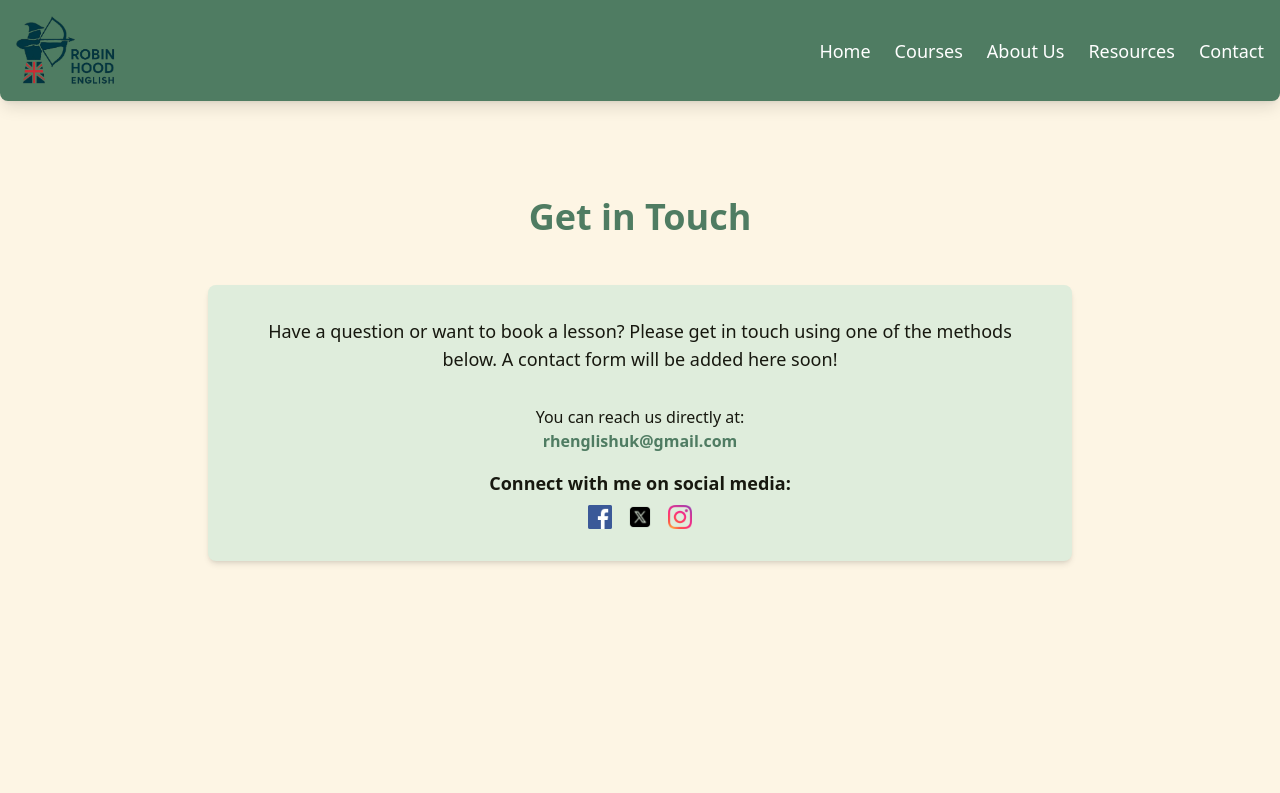
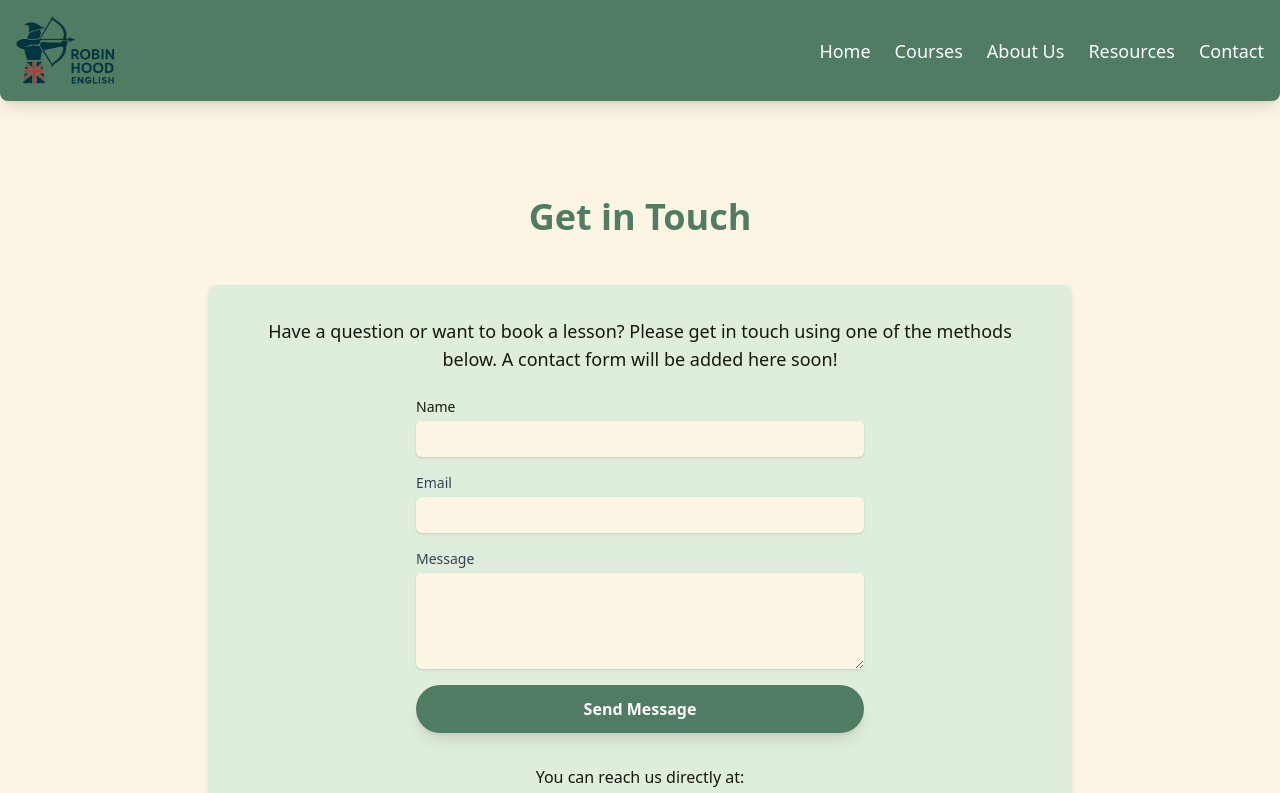
Before and after one commit to nathan-bark/rhenglish, a React (Vite) app: page /rhenglish/contact in a window 1280 px wide. Shown: the top 793 px of the page. Built offline with nearby package versions, Linux system fonts and the light colour scheme.

Commit message:
Added contact form and functionality

```diff
--- a/src/routes/ContactPage/ContactPage.component.jsx
+++ b/src/routes/ContactPage/ContactPage.component.jsx
@@ -1,4 +1,4 @@
-import React from "react";
+import React, { useState } from "react";
 
 import facebook from "../../assets/317727_facebook_social media_social_icon.png";
 import instagram from "../../assets/1298747_instagram_brand_logo_social media_icon.png";
@@ -7,11 +7,49 @@ import xLogo from "../../assets/icons8-x-100.png";
 import SocialIcon from "../../components/SocialIcon/SocialIcon.component.jsx";
 
 const ContactPage = () => {
+  const [formData, setFormData] = useState({
+    name: "",
+    email: "",
+    message: "",
+  });
+  const [status, setStatus] = useState("");
+
+  const handleChange = (e) => {
+    console.log(formData.name, formData.email, formData.message);
+
+    setFormData({ ...formData, [e.target.name]: e.target.value });
+  };
+
+  const handleSubmit = async (event) => {
+    event.preventDefault();
+    setStatus("Sending...");
+
+    const sheetsURL =
+      "https://script.google.com/macros/s/AKfycby-Ah3ZmKLxFgnKtz98BdGvupOqfWO3pOIMk3efxlkTHocmgEi28HJW5EmgY42giMRj/exec"; // Replace with your Google Sheets URL
+
+    try {
+       await fetch(sheetsURL, {
+        method: "POST",
+        mode: "no-cors",
+        headers: {
+          "Content-Type": "application/json",
+        },
+        body: JSON.stringify(formData),
+      });
+        setStatus("Message sent successfully!");
+        setFormData({ name: "", email: "", message: "" });
+
+    } catch (error) {
+      console.error("Error submitting form:", error);
+      setStatus("There was an error sending your message.");
+    }
+  };
+
   // Define social media links and SVG icons
   const socialMediaLinks = [
-    { name: 'Facebook', url: '#', icon: facebook },
-    { name: 'Twitter', url: '#', icon: xLogo },
-    { name: 'Instagram', url: '#', icon: instagram },
+    { name: "Facebook", url: "#", icon: facebook },
+    { name: "Twitter", url: "#", icon: xLogo },
+    { name: "Instagram", url: "#", icon: instagram },
   ];
 
   return (
@@ -22,24 +60,79 @@ const ContactPage = () => {
 
       <div className="bg-surface p-8 rounded-lg shadow-md">
         <p className="text-lg text-center mb-6 text-textPrimary">
-          Have a question or want to book a lesson? Please get in touch using one of the methods below. A contact form will be added here soon!
+          Have a question or want to book a lesson? Please get in touch using
+          one of the methods below. A contact form will be added here soon!
         </p>
+        {/* Contact Form */}
+        <form onSubmit={handleSubmit} className="space-y-4 max-w-md mx-auto">
+          <div>
+            <label htmlFor="name" className="block text-sm font-medium text-textPrimary">Name</label>
+            <input
+              type="text"
+              id="name"
+              name="name"
+              value={formData.name}
+              onChange={handleChange}
+              className="mt-1 block w-full rounded-md bg-background border-gray-300 shadow-sm focus:border-accent focus:ring-accent-500 sm:text-sm p-2"
+              required
+            />
+          </div>
+          <div>
+            <label htmlFor="email" className="block text-sm font-medium text-gray-700">Email</label>
+            <input
+              type="email"
+              id="email"
+              name="email"
+              value={formData.email}
+              onChange={handleChange}
+              className="mt-1 block w-full rounded-md  bg-background border-gray-300 shadow-sm focus:border-indigo-500 focus:ring-indigo-500 sm:text-sm p-2"
+              required
+            />
+          </div>
+          <div>
+          <label htmlFor="message" className="block text-sm font-medium text-gray-700">Message</label>
+          <textarea
+            id="message"
+            name="message"
+            rows="4"
+            value={formData.message}
+            onChange={handleChange}
+            className="mt-1 block w-full rounded-md bg-background border-gray-300 shadow-sm focus:border-blue-500 focus:ring-blue-500 sm:text-sm p-2"
+            required
+          ></textarea>
+        </div>
+        <div className="flex justify-end">
+          <button
+            type="submit"
+            className="w-full bg-primary hover:bg-secondary text-white font-bold py-3 px-8 rounded-full shadow-lg transform hover:scale-105 transition-all duration-300">
+            Send Message
+          </button>
+        </div>
+        </form>
+         {status && (
+        <div className={`mt-4 text-center ${status.includes('successfully') ? 'text-success' : 'text-error'}`}>
+          {status}
+        </div>
+      )}
 
         {/* Direct contact info section */}
         <div className="mt-8 text-center">
-          <p className="text-textPrimary">
-            You can reach us directly at:
-          </p>
-          <a href="mailto:rhenglishuk@gmail.com" className="text-primary font-semibold hover:underline">
+          <p className="text-textPrimary">You can reach us directly at:</p>
+          <a
+            href="mailto:rhenglishuk@gmail.com"
+            className="text-primary font-semibold hover:underline"
+          >
             rhenglishuk@gmail.com
           </a>
 
           {/* Social Media Links Section */}
           <div className="mt-4">
-            <h4 className="text-lg font-semibold text-textPrimary mb-2">Connect with me on social media:</h4>
+            <h4 className="text-lg font-semibold text-textPrimary mb-2">
+              Connect with me on social media:
+            </h4>
             <div className="flex justify-center space-x-4">
-              {socialMediaLinks.map(link => (
-                <SocialIcon  url={link.url} src={link.icon} alt={link.name}/>
+              {socialMediaLinks.map((link) => (
+                <SocialIcon url={link.url} src={link.icon} alt={link.name} />
               ))}
             </div>
           </div>
```
